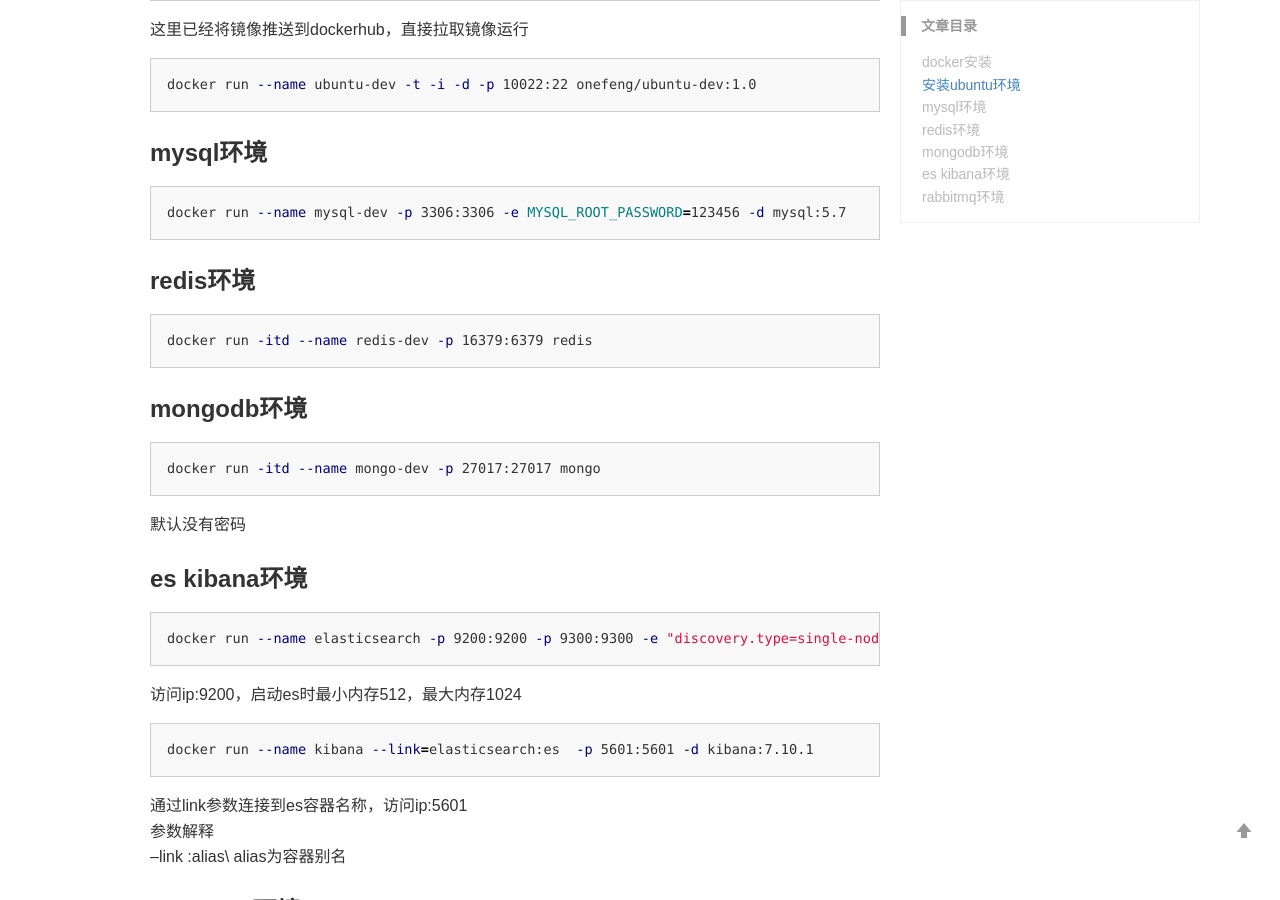
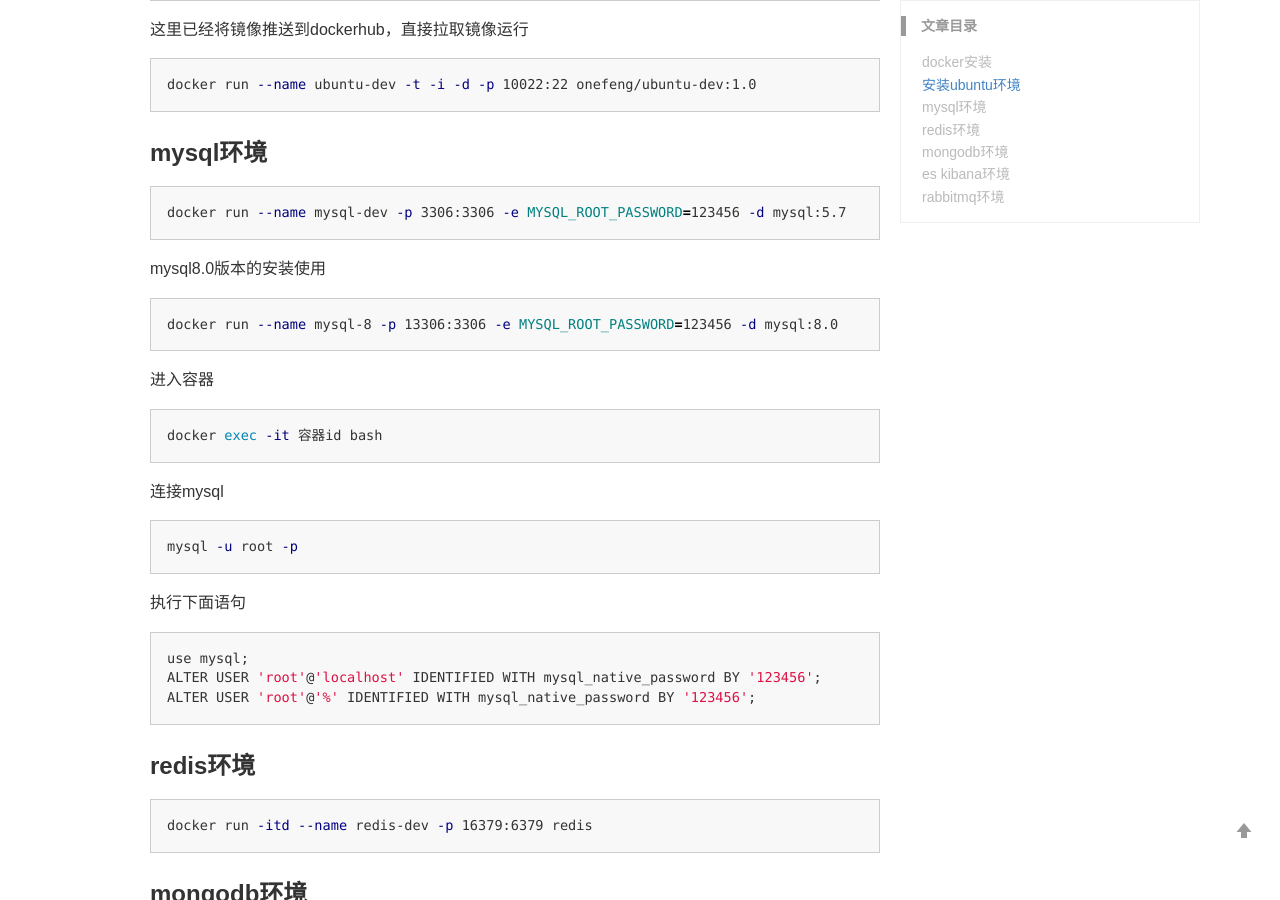
Before and after one commit to onefeng/onefeng.github.io, a Jekyll site: the page built from _posts/2021-10-25-快速搭建开发环境.md, in a window 1280 px wide and 900 px high, scrolled down 1717 px. Built offline with Jekyll 4.4.1, drawn with Linux system fonts in a browser that asks for light colours; comment, search, counter and statistics services are not loaded; some of the changed text lies outside the part shown.

Commit message:
fix: mysql8.0

````diff
--- a/_posts/2021-10-25-快速搭建开发环境.md
+++ b/_posts/2021-10-25-快速搭建开发环境.md
@@ -85,6 +85,30 @@ docker run --name ubuntu-dev -t -i -d -p 10022:22 onefeng/ubuntu-dev:1.0
 ```shell
 docker run --name mysql-dev -p 3306:3306 -e MYSQL_ROOT_PASSWORD=123456 -d mysql:5.7
 ```
+
+mysql8.0版本的安装使用
+
+```shell
+docker run --name mysql-8 -p 13306:3306 -e MYSQL_ROOT_PASSWORD=123456 -d mysql:8.0
+```
+
+进入容器
+```shell
+docker exec -it 容器id bash
+```
+
+连接mysql
+```shell
+mysql -u root -p
+```
+
+执行下面语句
+```shell
+use mysql;
+ALTER USER 'root'@'localhost' IDENTIFIED WITH mysql_native_password BY '123456';
+ALTER USER 'root'@'%' IDENTIFIED WITH mysql_native_password BY '123456';
+```
+
 ### redis环境
 ```shell
 docker run -itd --name redis-dev -p 16379:6379 redis
````
